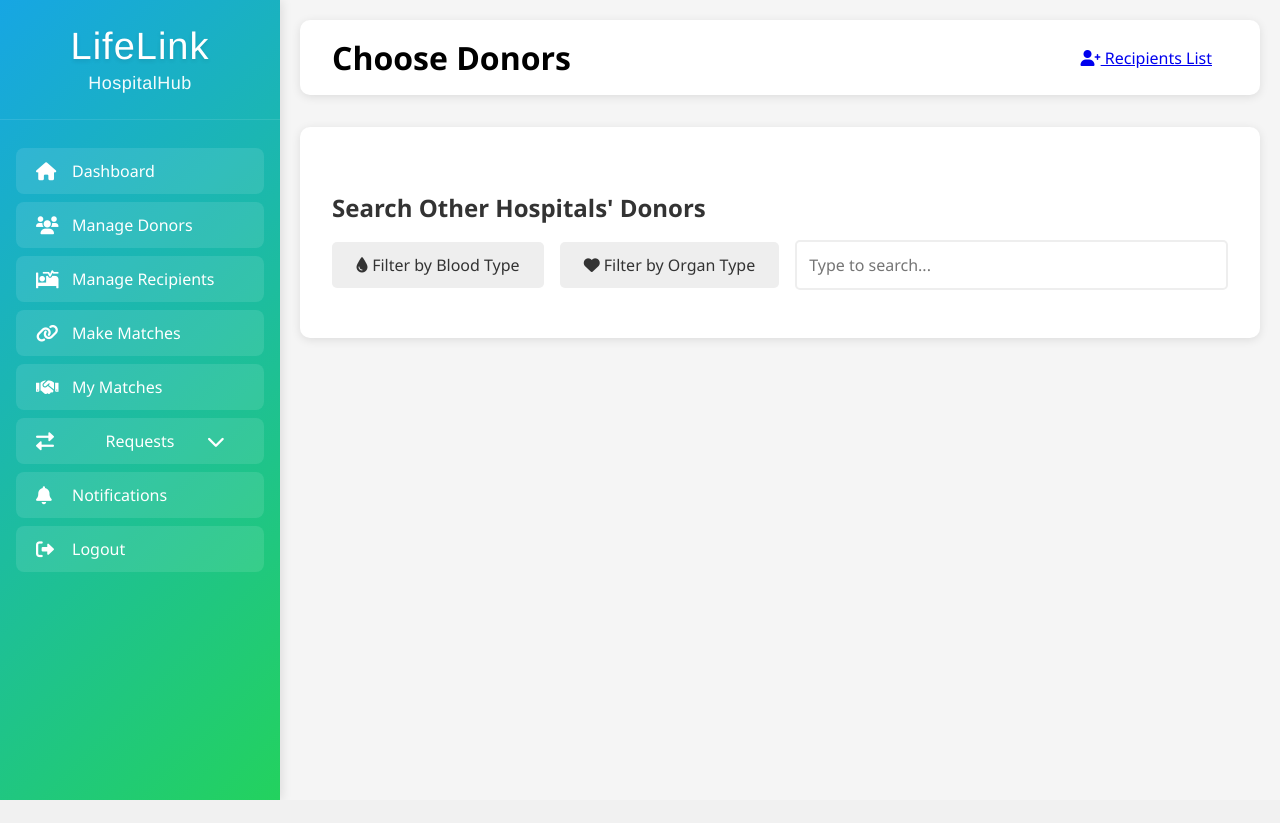
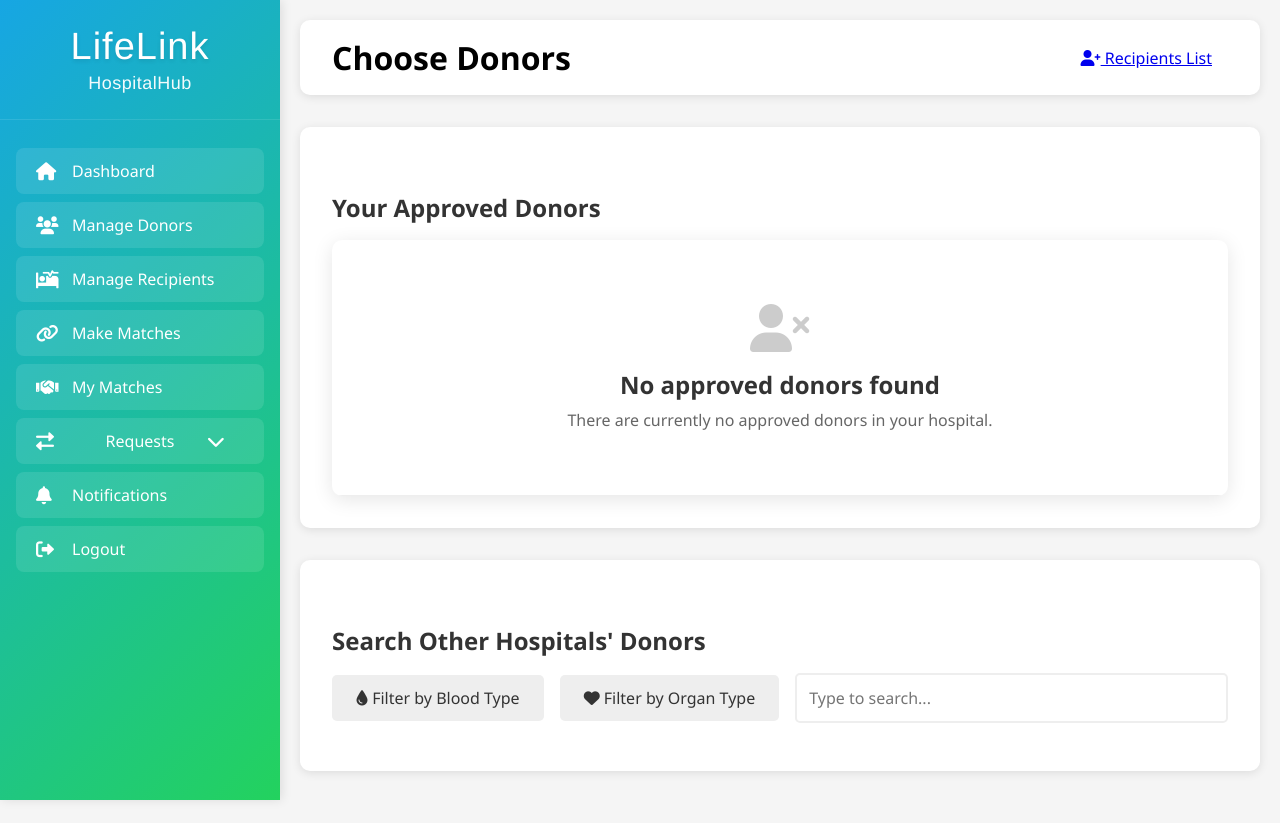
Before and after one commit to rohithbab/new-lifelink-, a PHP site: page /lifelink/pages/hospital/choose_donors_for_matches.php in a window 1280 px wide. Before the commit the page ends 800 px from the top, so only its background shows below. Run offline with PHP 8.4, Linux system fonts and the light colour scheme; the visitor is signed in with stand-in values (Sample User, id 1); tables that the repository leaves empty or names only in its code hold one stand-in row (values such as "Sample post").

Commit message:
select button add on to teh cchoose_donors_for_matches.php

```diff
--- a/pages/hospital/choose_donors_for_matches.php
+++ b/pages/hospital/choose_donors_for_matches.php
@@ -15,6 +15,7 @@ $hospital_name = $_SESSION['hospital_name'];
 try {
     $stmt = $conn->prepare("
         SELECT
+            d.donor_id,
             d.name,
             d.blood_group,
             d.email,
@@ -221,11 +222,12 @@ try {
                     <table class="donors-table">
                         <thead>
                             <tr>
-                                <th>Donor Name</th>
+                                <th>Name</th>
                                 <th>Blood Group</th>
+                                <th>Email</th>
+                                <th>Phone</th>
                                 <th>Organ Type</th>
-                                <th>Donor Contact</th>
-                                <th>Status</th>
+                                <th>Action</th>
                             </tr>
                         </thead>
                         <tbody>
@@ -233,16 +235,33 @@ try {
                                 <tr>
                                     <td><?php echo htmlspecialchars($donor['name']); ?></td>
                                     <td><?php echo htmlspecialchars($donor['blood_group']); ?></td>
+                                    <td><?php echo htmlspecialchars($donor['email']); ?></td>
+                                    <td><?php echo htmlspecialchars($donor['phone']); ?></td>
                                     <td><?php echo htmlspecialchars($donor['organ_type']); ?></td>
                                     <td>
-                                        Email: <?php echo htmlspecialchars($donor['email']); ?><br>
-                                        Phone: <?php echo htmlspecialchars($donor['phone']); ?>
-                                    </td>
-                                    <td>
-                                        <span class="status-badge status-approved">Approved</span>
+                                        <button class="select-btn" onclick="selectDonor('<?php echo $donor['donor_id']; ?>', '<?php echo htmlspecialchars($donor['name']); ?>')">
+                                            Select
+                                        </button>
                                     </td>
                                 </tr>
                             <?php endforeach; ?>
+                        </tbody>
+                    </table>
+                </div>
+            <?php else: ?>
+                <div class="search-section">
+                    <h2 class="section-title">Your Approved Donors</h2>
+                    <table class="donors-table">
+                        <tbody>
+                            <tr>
+                                <td colspan="6">
+                                    <div class="empty-state">
+                                        <i class="fas fa-user-times"></i>
+                                        <h2>No approved donors found</h2>
+                                        <p>There are currently no approved donors in your hospital.</p>
+                                    </div>
+                                </td>
+                            </tr>
                         </tbody>
                     </table>
                 </div>
@@ -332,6 +351,13 @@ try {
             setTimeout(() => {
                 notificationDiv.remove();
             }, 3000);
+        }
+
+        function selectDonor(donorId, donorName) {
+            if (confirm(`Are you sure you want to select donor ${donorName}?`)) {
+                // Add your logic here to handle donor selection
+                console.log(`Selected donor: ${donorId}`);
+            }
         }
 
         // Add input event to search input
```
Also changed, not shown: 1 other file.
